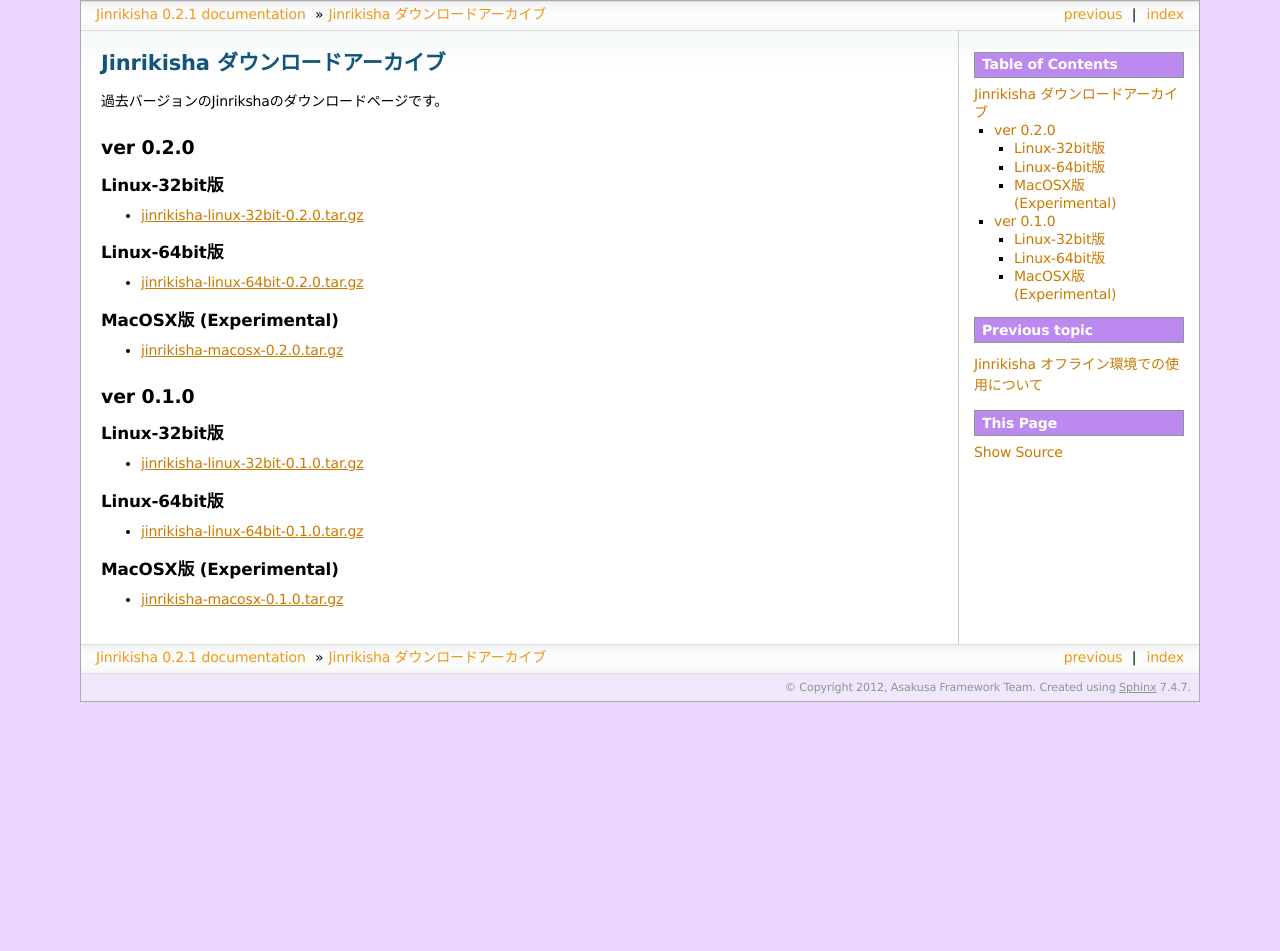
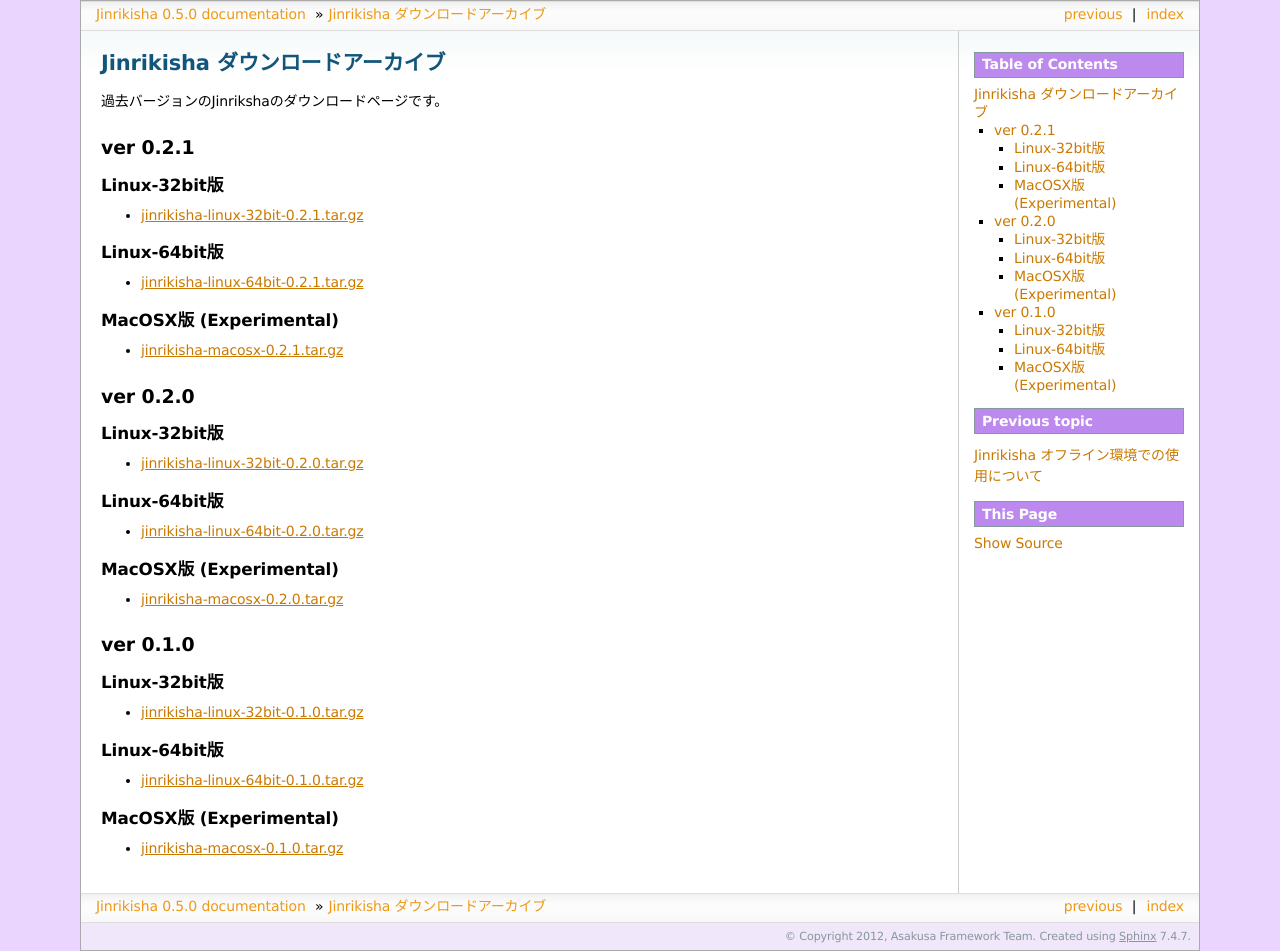
Before and after one commit to asakusafw/asakusafw-starter, a Sphinx documentation site: the page built from jinrikisha/docs/ja/source/download-archive.rst, in a window 1280 px wide. Built offline with Sphinx 7.4.7, drawn with Linux system fonts in a browser that asks for light colours; formulas are drawn with MathJax 3; before the commit the page ends 900 px from its top, so only the background shows below that.

```diff
--- a/jinrikisha/docs/ja/source/conf.py
+++ b/jinrikisha/docs/ja/source/conf.py
@@ -55,9 +55,9 @@ copyright = u'2012, Asakusa Framework Team'
 # built documents.
 #
 # The short X.Y version.
-version = '0.2.1'
+version = '0.5.0'
 # The full version, including alpha/beta/rc tags.
-release = '0.2.1'
+release = '0.5.0'
 
 # The language for content autogenerated by Sphinx. Refer to documentation
 # for a list of supported languages.
--- a/jinrikisha/docs/ja/source/download-archive.rst
+++ b/jinrikisha/docs/ja/source/download-archive.rst
@@ -2,6 +2,27 @@
 Jinrikisha ダウンロードアーカイブ
 =================================
 過去バージョンのJinrikshaのダウンロードページです。
+
+ver 0.2.1
+=========
+
+Linux-32bit版
+-------------
+* `jinrikisha-linux-32bit-0.2.1.tar.gz`_
+
+..  _`jinrikisha-linux-32bit-0.2.1.tar.gz`: http://www.asakusafw.com/download/jinrikisha/linux/jinrikisha-linux-32bit-0.2.1.tar.gz
+
+Linux-64bit版
+-------------
+* `jinrikisha-linux-64bit-0.2.1.tar.gz`_
+
+..  _`jinrikisha-linux-64bit-0.2.1.tar.gz`: http://www.asakusafw.com/download/jinrikisha/linux/jinrikisha-linux-64bit-0.2.1.tar.gz
+
+MacOSX版 (Experimental)
+-----------------------
+* `jinrikisha-macosx-0.2.1.tar.gz`_
+
+..  _`jinrikisha-macosx-0.2.1.tar.gz`: http://www.asakusafw.com/download/jinrikisha/macosx/jinrikisha-macosx-0.2.1.tar.gz
 
 ver 0.2.0
 =========
```
Also changed, not shown: jinrikisha/docs/ja/source/index.rst (+12 -12 lines), 1 other file.
